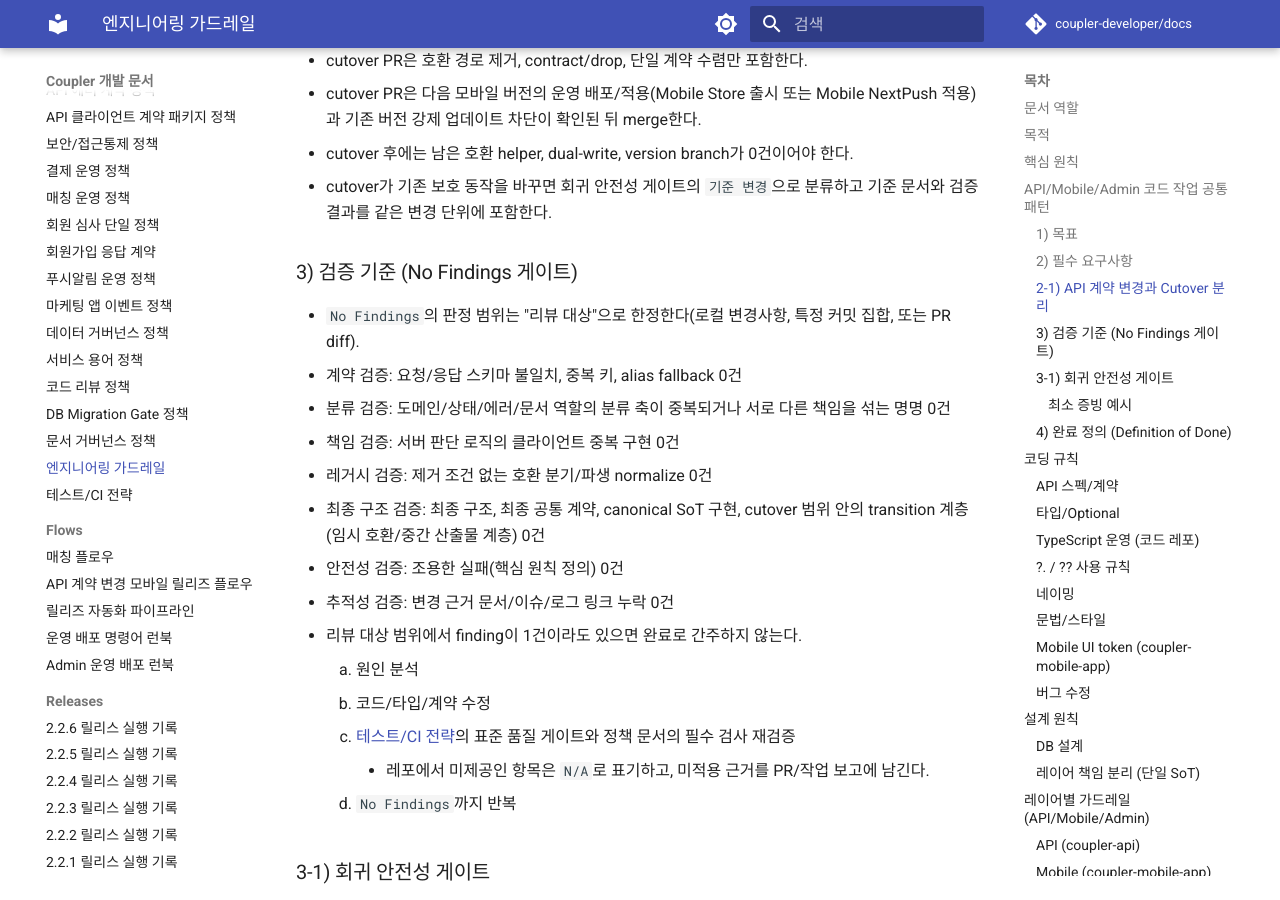
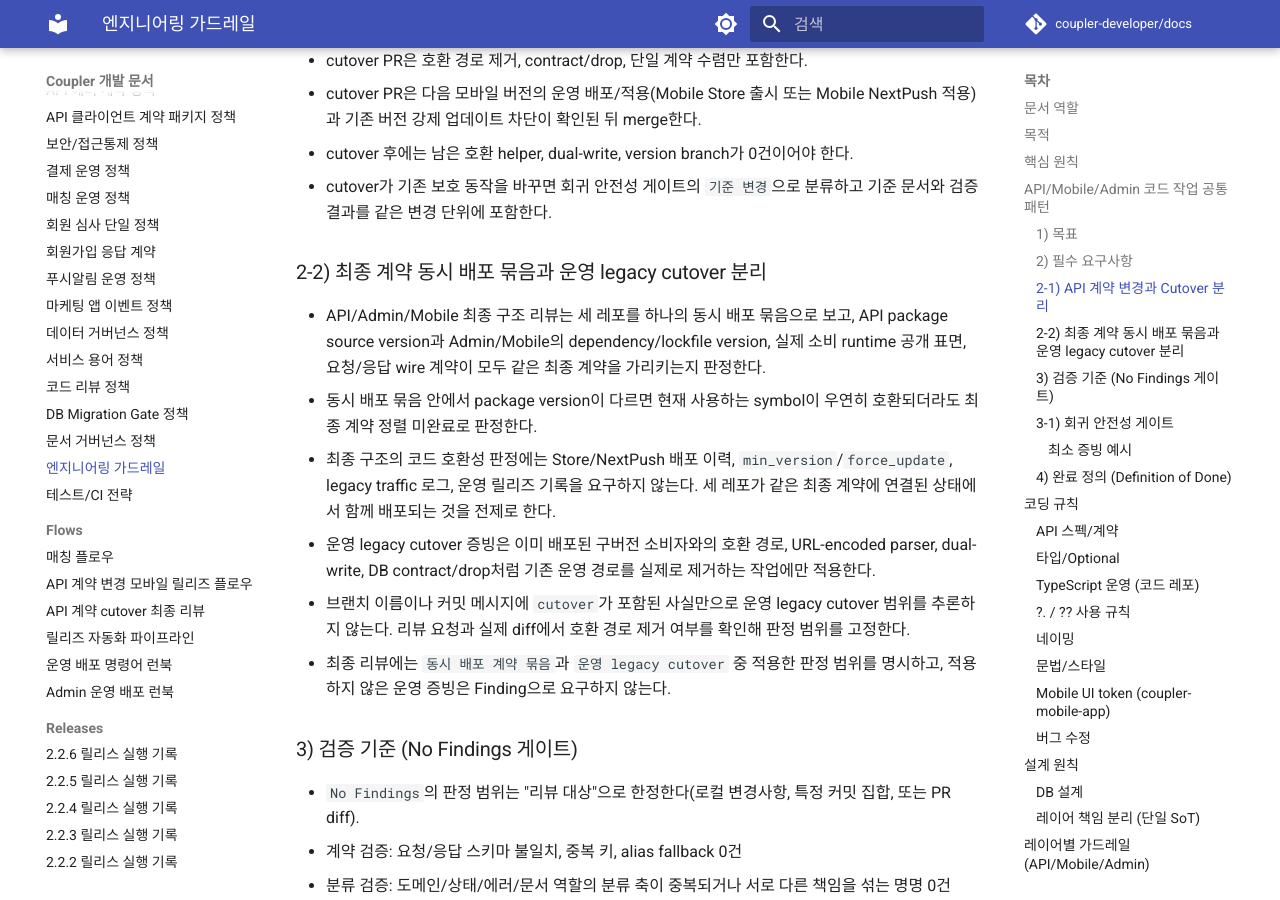
Before and after one commit to coupler-developer/docs, an MkDocs documentation site: the page built from content/policy/engineering-guardrails.md, in a window 1280 px wide and 900 px high, scrolled down 2235 px. Built offline with MkDocs 1.6.1 and Material for MkDocs 9.7.7, drawn with Linux system fonts in a browser that asks for light colours; comment, search, counter and statistics services are not loaded.

Commit message:
docs: API 계약 동시 배포 리뷰 기준 기록
Reason:
- package 정렬 검토와 운영 legacy cutover 증빙이 혼동되면 코드 호환성 판정 범위가 흔들림
- 다중 레포 최종 리뷰 결과와 merge 조건을 추적 가능한 문서로 남길 필요가 있음

Changes:
- 동시 배포 계약 묶음과 운영 legacy cutover 판정 범위 분리
- API/Admin/Mobile 최종 리뷰 문서와 ACR-001 merge 조건 기록
- AGENTS 인덱스와 mkdocs nav 동기화

How:
- Docs Stability Review 템플릿의 범위, 검증, 반복, 판정, Finding 구조 적용
- 코드 커밋과 기존 PR URL을 근거로 연결

Tests:
- yarn validate:docs 통과

```diff
--- a/content/AGENTS.md
+++ b/content/AGENTS.md
@@ -108,6 +108,7 @@
 
 - [매칭 플로우](flows/cross-project/matching-flow.md) - 매칭 카드 → 만남
 - [API 계약 변경 모바일 릴리즈 플로우](flows/cross-project/api-contract-mobile-release-flow.md) - API 명세 변경 시 기존 앱 호환과 다음 버전 cutover 분리 배포 절차
+- [API 계약 cutover 최종 리뷰](flows/cross-project/api-contract-cutover-final-review.md) - API/Admin/Mobile 동시 배포 계약 묶음의 검증 결과와 merge 조건
 - [릴리즈 자동화 파이프라인](flows/cross-project/release-automation-pipeline.md) - 릴리즈 gate 순서와 read-only preflight 자동화 기준
 - [운영 배포 명령어 런북](flows/cross-project/production-deploy-command-runbook.md) - 배포 범위별 DB/API/Admin/Mobile/Tag 실행 명령어
 - [Admin 운영 배포 런북](flows/cross-project/admin-web-production-deploy-flow.md) - `coupler-admin-web` 운영 정적 배포 절차
--- /dev/null
+++ b/content/flows/cross-project/api-contract-cutover-final-review.md
@@ -0,0 +1,114 @@
+# API 계약 cutover 최종 리뷰
+
+## 문서 역할
+
+- 역할: `시나리오`
+- 문서 종류: `flow`
+- 충돌 시 우선 문서: [엔지니어링 가드레일](../../policy/engineering-guardrails.md), [API 공통 응답 계약 정책](../../policy/api-response-contract-policy.md), [API 클라이언트 계약 패키지 정책](../../policy/api-client-contract-package-policy.md)
+- 기준 성격: `as-is`
+
+## 목적
+
+- API/Admin/Mobile 동시 배포 계약 묶음의 최종 코드 리뷰 범위, 검증 결과, 열린 Finding과 merge 조건을 기록한다.
+
+## 범위
+
+- 리뷰일: `2026-07-11`
+- 변경 유형: `코드+문서`
+- 판정 범위: `동시 배포 계약 묶음`
+- API: `coupler-api` PR [#107](https://github.com/coupler-developer/coupler-api/pull/107), commit `56f7a45`
+- Admin: `coupler-admin-web` PR [#54](https://github.com/coupler-developer/coupler-admin-web/pull/54), commit `d38f3c3`
+- Mobile: `coupler-mobile-app` PR [#156](https://github.com/coupler-developer/coupler-mobile-app/pull/156), commit `eda1a42`
+- Docs: `docs` PR [#53](https://github.com/coupler-developer/docs/pull/53), 이 문서와 직접 연결된 정책 변경
+- 직접 연결 문서:
+    - [API 공통 응답 계약 정책](../../policy/api-response-contract-policy.md)
+    - [API 클라이언트 계약 패키지 정책](../../policy/api-client-contract-package-policy.md)
+    - [엔지니어링 가드레일](../../policy/engineering-guardrails.md)
+    - [코드 리뷰 정책](../../policy/code-review-policy.md)
+    - [기술 부채 정리](../../technical-debt/technical-debt.md)
+- 제외:
+    - operation별 success DTO runtime validator 완성
+    - Store/NextPush 배포 이력
+    - `min_version`/`force_update`와 legacy traffic 운영 증빙
+    - API URL-encoded parser 실제 제거
+- 조건부 추가 관점: API 계약, 다중 레포 계약
+- N/A 근거: DB, 권한, 결제, 상태 머신, UI 표시를 변경하지 않는다.
+
+## 최종 구조 판정
+
+| 경계 | 판정 | 근거 |
+| --- | --- | --- |
+| API 성공/실패 envelope | `No Findings` | `coupler-api/packages/contracts/src/response.ts`, API 전체 품질 게이트 통과 |
+| 성공 `data` runtime 경계 | `No Findings` | DTO validator 완성 전 `ApiEnvelope<unknown>`만 보장하고 소비자 공통 경계 한 곳에서 compile-time 타입을 결합 |
+| Mobile 요청 transport | `No Findings` | GET/DELETE query, POST/PUT JSON, upload multipart 및 관련 테스트 |
+| Admin 요청 transport | `No Findings` | GET/DELETE query, 일반 POST JSON, FormData boundary 자동 생성 |
+| Admin 일반 응답 경계 | `No Findings` | commit `d38f3c3`, `unknown -> isEnvelope -> data as T` 순서 |
+| Package 공개 runtime | `Finding` | API source `0.1.5`, Admin/Mobile 설치 version `0.1.4` 불일치 |
+| URL-encoded client body | `No Findings` | Mobile serializer 제거, Swagger App write request JSON 수렴 |
+
+## 검증
+
+| 레포 | 명령 | 결과 |
+| --- | --- | --- |
+| API | `pnpm lint && pnpm typecheck && pnpm format && pnpm check:contracts && pnpm pack:contracts && pnpm test:ci` | 통과, 102 suites / 851 tests |
+| Admin | `yarn lint && yarn typecheck && yarn format && CI=true yarn test:ci` | lint/typecheck/format 통과, 69 tests 통과 / package 공개 표면 gate 1건 실패 |
+| Mobile | `yarn lint && yarn typecheck && yarn format && yarn test:ci` | lint/typecheck/format 통과, 366 tests와 10 snapshots 통과 / package 공개 표면 gate 1건 실패 |
+| Docs | `yarn validate:docs` | 통과 |
+
+## 수정-리뷰 반복
+
+| 차수 | 조치 | 검증 | 재리뷰 판정 | 근거 |
+| --- | --- | --- | --- | --- |
+| 1 | Response runtime과 request transport 책임 분리 | 네 레포 표준 품질 게이트 | `Finding` | Package source/consumer version 불일치 |
+| 2 | 운영 legacy cutover와 동시 배포 계약 묶음 판정 분리 | `yarn validate:docs` | `Finding` | 운영 증빙은 제외됐으나 package 정렬 미완료 |
+| 3 | Admin 응답을 검증 전 `unknown`으로 유지하고 실제 package runtime export gate 추가 | API 통과, Admin/Mobile gate 의도적 실패 | `Finding` | `0.1.5` 미발행 및 소비자 `0.1.4` 고정 |
+
+## 판정
+
+| 관문/관점 | 판정 | 근거 |
+| --- | --- | --- |
+| Scope Gate | `No Findings` | 동시 배포 계약 묶음과 제외 범위를 명시 |
+| SoT / Policy Editor | `No Findings` | 세부 기준은 policy에 두고 이 문서는 결과만 기록 |
+| Taxonomy / Classification Editor | `No Findings` | envelope, success DTO, request transport, package version 축을 분리 |
+| Structure Fitness / Simplification Reviewer | `No Findings` | 공통 envelope guard와 소비자 단일 타입 결합 경계 유지 |
+| Change Impact / Sync Auditor | `No Findings` | 코드, 정책, 기술 부채, PR 연결 |
+| First-time Reader | `No Findings` | 대상 PR, commit, 제외 범위, merge 조건을 한 문서에서 확인 가능 |
+| Writing Quality / Style Editor | `No Findings` | 판정과 근거 중심으로 중복 제거 |
+| Domain Implementer | `No Findings` | API/Admin/Mobile별 실행 기준 명시 |
+| QA / Evidence Reviewer | `Finding` | 소비자 package 공개 표면 gate 실패 |
+| Lifecycle Owner | `No Findings` | URL-encoded parser 제거는 별도 기술 부채로 유지 |
+| 조건부 추가 관점 | `Finding` | 다중 레포 package version 정렬 미완료 |
+| Finding 병합 | `Finding` | 소비자 테스트 실패와 version 불일치를 `ACR-001` 하나로 병합 |
+| Exit Gate | `Finding` | 열린 Finding 1건 |
+
+## Findings
+
+| ID | 상태 | 관점 | 내용 | 근거 | 조치 |
+| --- | --- | --- | --- | --- | --- |
+| `ACR-001` | `열림` | QA / Evidence Reviewer, API 계약 | API package source는 `0.1.5`지만 Admin/Mobile dependency와 lockfile은 `0.1.4`이며 설치 runtime에 제거 대상 request validator와 branch helper가 남아 있다. | `coupler-api/packages/contracts/package.json`, 소비자 `package.json`/`yarn.lock`, Admin/Mobile package 공개 표면 gate | API #107 병합 후 `0.1.5` 발행을 확인하고 Admin/Mobile dependency와 lockfile을 갱신한 뒤 전체 품질 게이트와 동일 범위 재리뷰 수행 |
+
+## 비차단 판정
+
+- Admin 목록의 operation별 `cnt/list` 검증은 현재 API 응답과 호환되며 이번 동시 배포 계약 묶음의 차단 Finding이 아니다. 공통 envelope guard 선행은 후속 구조 단순화 제안으로만 둔다.
+- Swagger request transport 검사의 동적 파일 탐색은 현재 계약 오류가 아니라 향후 회귀 방지 개선 제안이다.
+- API URL-encoded parser는 client JSON 전환 완료 판단과 분리된 기존 호환 부채이며 이번 최종 구조 코드 리뷰의 차단 Finding이 아니다.
+
+## 기존 부채
+
+| 항목 | 근거 |
+| --- | --- |
+| API URL-encoded parser 제거 대기 | `content/technical-debt/technical-debt.md`의 `API URL-encoded 호환 parser 제거 대기` |
+| Success DTO schema 정리 미완료 | `content/technical-debt/technical-debt.md`의 `API success DTO schema 정리 미완료` |
+
+## 결론
+
+- 마지막 수정 이후 검증: API와 Docs 통과, Admin/Mobile은 `ACR-001`을 정확히 차단하는 테스트 1건씩 실패
+- 열린 Finding: `ACR-001` 1건
+- Exit Gate: `Finding`
+- 최종 판정: `Finding`
+- merge 조건:
+    1. API #107 병합 및 `@coupler-developer/coupler-api-contracts@0.1.5` 발행 확인
+    2. Admin/Mobile `package.json`과 `yarn.lock` exact version `0.1.5` 정렬
+    3. Admin/Mobile 전체 품질 게이트 통과
+    4. 최종 비교 ref로 동일 범위 재리뷰 후 `No Findings` 갱신
+- 남은 위험: `0.1.4` 소비 상태에서 세 PR을 하나의 최종 계약 묶음으로 병합하면 package 공개 표면이 API source와 다르다.
--- a/content/policy/engineering-guardrails.md
+++ b/content/policy/engineering-guardrails.md
@@ -63,6 +63,15 @@ cutover 배포 코드 기준:
 - cutover PR은 다음 모바일 버전의 운영 배포/적용(Mobile Store 출시 또는 Mobile NextPush 적용)과 기존 버전 강제 업데이트 차단이 확인된 뒤 merge한다.
 - cutover 후에는 남은 호환 helper, dual-write, version branch가 0건이어야 한다.
 - cutover가 기존 보호 동작을 바꾸면 회귀 안전성 게이트의 `기준 변경`으로 분류하고 기준 문서와 검증 결과를 같은 변경 단위에 포함한다.
+
+### 2-2) 최종 계약 동시 배포 묶음과 운영 legacy cutover 분리
+
+- API/Admin/Mobile 최종 구조 리뷰는 세 레포를 하나의 동시 배포 묶음으로 보고, API package source version과 Admin/Mobile의 dependency/lockfile version, 실제 소비 runtime 공개 표면, 요청/응답 wire 계약이 모두 같은 최종 계약을 가리키는지 판정한다.
+- 동시 배포 묶음 안에서 package version이 다르면 현재 사용하는 symbol이 우연히 호환되더라도 최종 계약 정렬 미완료로 판정한다.
+- 최종 구조의 코드 호환성 판정에는 Store/NextPush 배포 이력, `min_version`/`force_update`, legacy traffic 로그, 운영 릴리즈 기록을 요구하지 않는다. 세 레포가 같은 최종 계약에 연결된 상태에서 함께 배포되는 것을 전제로 한다.
+- 운영 legacy cutover 증빙은 이미 배포된 구버전 소비자와의 호환 경로, URL-encoded parser, dual-write, DB contract/drop처럼 기존 운영 경로를 실제로 제거하는 작업에만 적용한다.
+- 브랜치 이름이나 커밋 메시지에 `cutover`가 포함된 사실만으로 운영 legacy cutover 범위를 추론하지 않는다. 리뷰 요청과 실제 diff에서 호환 경로 제거 여부를 확인해 판정 범위를 고정한다.
+- 최종 리뷰에는 `동시 배포 계약 묶음`과 `운영 legacy cutover` 중 적용한 판정 범위를 명시하고, 적용하지 않은 운영 증빙은 Finding으로 요구하지 않는다.
 
 ### 3) 검증 기준 (No Findings 게이트)
 
--- a/mkdocs.yml
+++ b/mkdocs.yml
@@ -101,6 +101,7 @@ nav:
   - Flows:
       - 매칭 플로우: flows/cross-project/matching-flow.md
       - API 계약 변경 모바일 릴리즈 플로우: flows/cross-project/api-contract-mobile-release-flow.md
+      - API 계약 cutover 최종 리뷰: flows/cross-project/api-contract-cutover-final-review.md
       - 릴리즈 자동화 파이프라인: flows/cross-project/release-automation-pipeline.md
       - 운영 배포 명령어 런북: flows/cross-project/production-deploy-command-runbook.md
       - Admin 운영 배포 런북: flows/cross-project/admin-web-production-deploy-flow.md
```
Also changed, not shown: content/policy/api-client-contract-package-policy.md (+2 -0 lines), content/policy/code-review-policy.md (+4 -0 lines).
